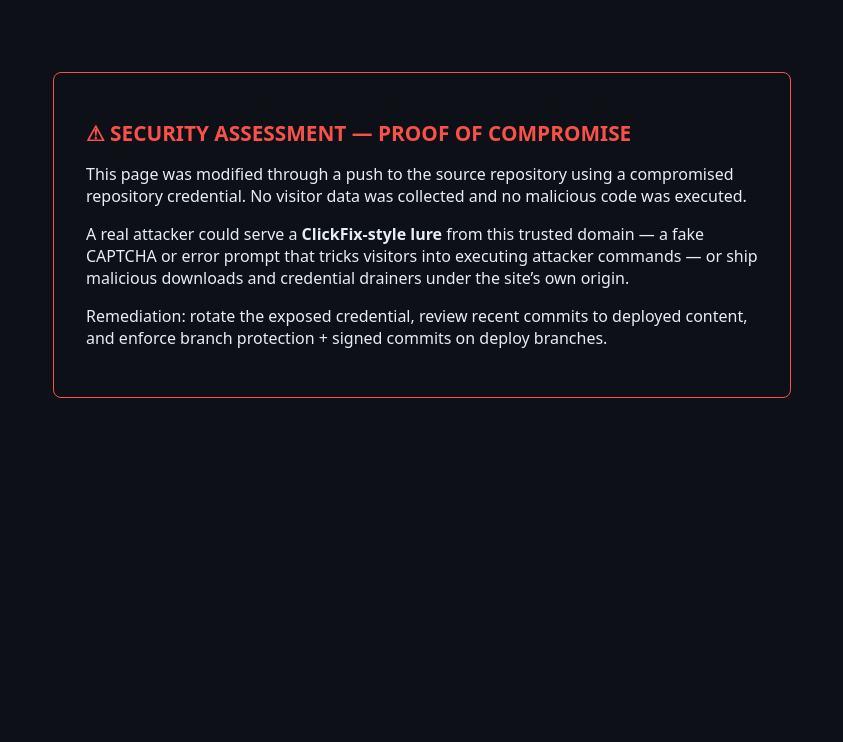
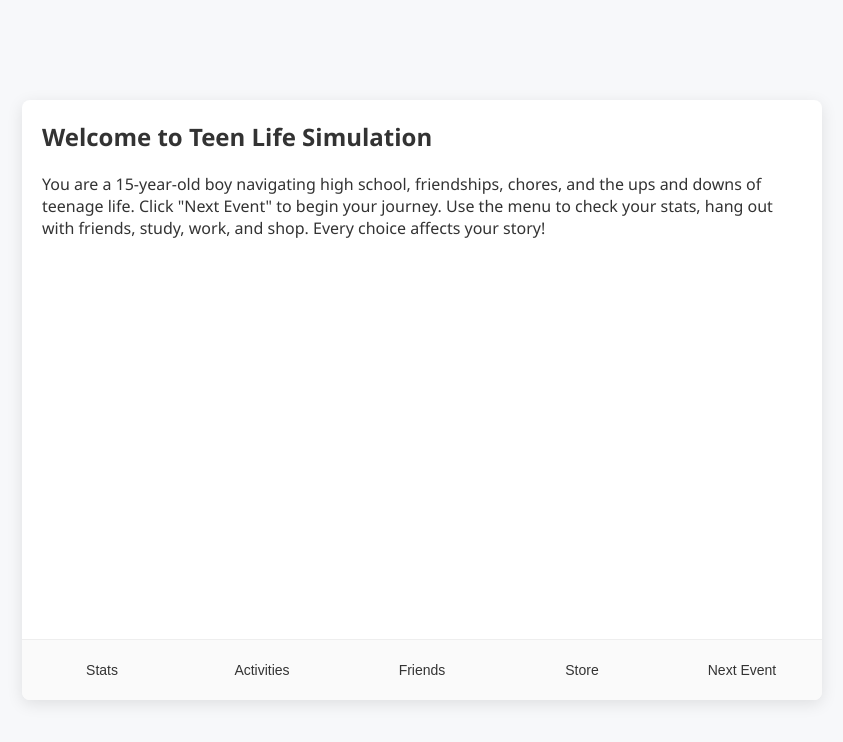
Before and after one commit to egga22/teenager-life-simulation-game, a plain HTML site: page index.html in a window 1280 px wide. Shown: the whole page, without its empty margins (218-1061 px from the left). Drawn offline with Linux system fonts and the light colour scheme.

Commit message:
Revert unauthorized 'update index.html' commit 8ab7fd19336202be802b21b947bc7aa4b9f3a98c (security incident Nov 12)

```diff
--- a/index.html
+++ b/index.html
@@ -1,28 +1,35 @@
-<!doctype html>
+<!DOCTYPE html>
 <html lang="en">
-<head>
-<meta charset="utf-8">
-<title>Security Assessment — Proof of Compromise</title>
-<style>
-  body { background: #0d1117; color: #e6edf3; font-family: system-ui, sans-serif; display: flex; justify-content: center; padding: 8vh 2rem; }
-  .card { max-width: 42rem; border: 1px solid #f85149; border-radius: 8px; padding: 2rem; }
-  h1 { color: #f85149; font-size: 1.3rem; }
-  code { background: #161b22; padding: 0.15rem 0.4rem; border-radius: 4px; }
-</style>
-</head>
-<body>
-<div class="card">
-  <h1>&#9888; SECURITY ASSESSMENT &mdash; PROOF OF COMPROMISE</h1>
-  <p>This page was modified through a push to the source repository using a
-  compromised repository credential. No visitor data was collected and no
-  malicious code was executed.</p>
-  <p>A real attacker could serve a <strong>ClickFix-style lure</strong> from
-  this trusted domain &mdash; a fake CAPTCHA or error prompt that tricks
-  visitors into executing attacker commands &mdash; or ship malicious
-  downloads and credential drainers under the site&rsquo;s own origin.</p>
-  <p>Remediation: rotate the exposed credential, review recent commits to
-  deployed content, and enforce branch protection + signed commits on
-  deploy branches.</p>
-</div>
-</body>
+  <head>
+    <meta charset="UTF-8" />
+    <meta name="viewport" content="width=device-width, initial-scale=1.0" />
+    <title>Teen Life Simulation</title>
+    <!--
+      External CSS and JS files are referenced for clarity and maintainability.
+      The game logic lives in script.js and styling lives in style.css.
+    -->
+    <link rel="stylesheet" href="style.css" />
+  </head>
+  <body>
+    <div id="game-container">
+      <div id="event-area">
+        <h2>Welcome to Teen Life Simulation</h2>
+        <p>
+          You are a 15‑year‑old boy navigating high school, friendships, chores,
+          and the ups and downs of teenage life. Click "Next Event" to begin
+          your journey. Use the menu to check your stats, hang out with
+          friends, study, work, and shop. Every choice affects your story!
+        </p>
+      </div>
+      <div id="menu">
+        <button id="statsBtn">Stats</button>
+        <button id="activityBtn">Activities</button>
+        <button id="friendsBtn">Friends</button>
+        <button id="storeBtn">Store</button>
+        <button id="nextBtn">Next Event</button>
+      </div>
+      <div id="overlay-container"></div>
+    </div>
+    <script src="script.js"></script>
+  </body>
 </html>
```
